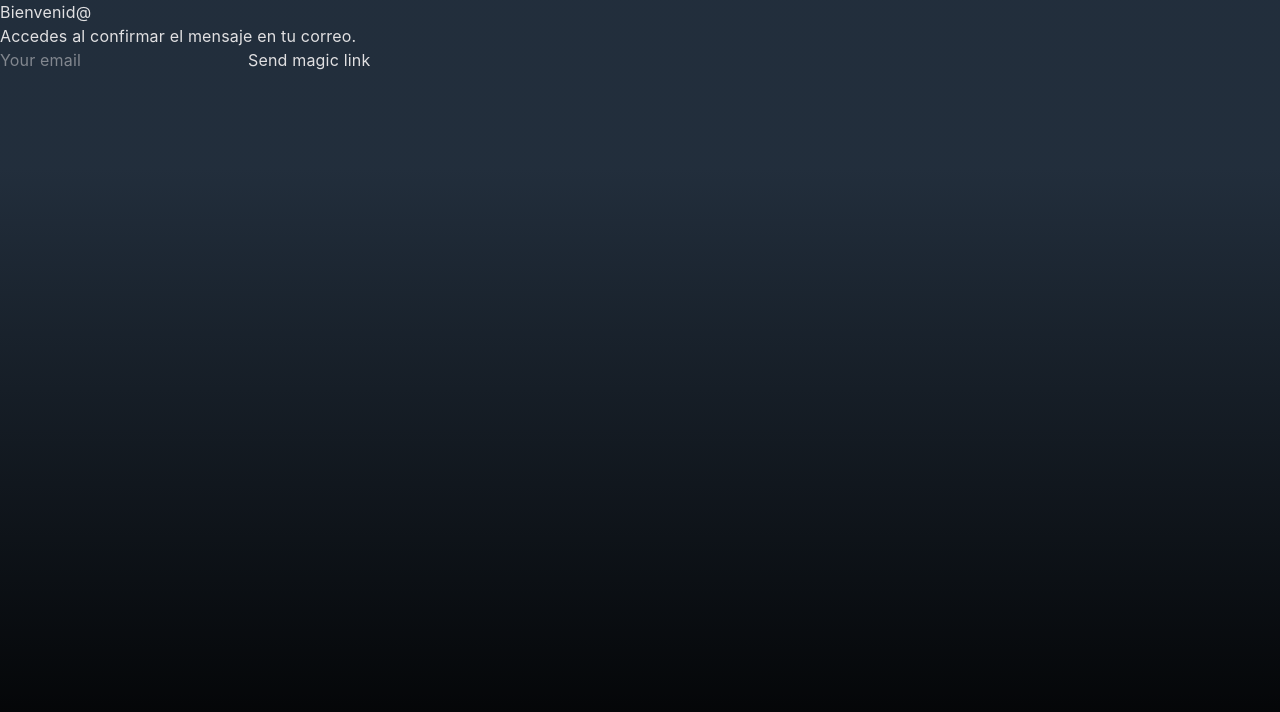
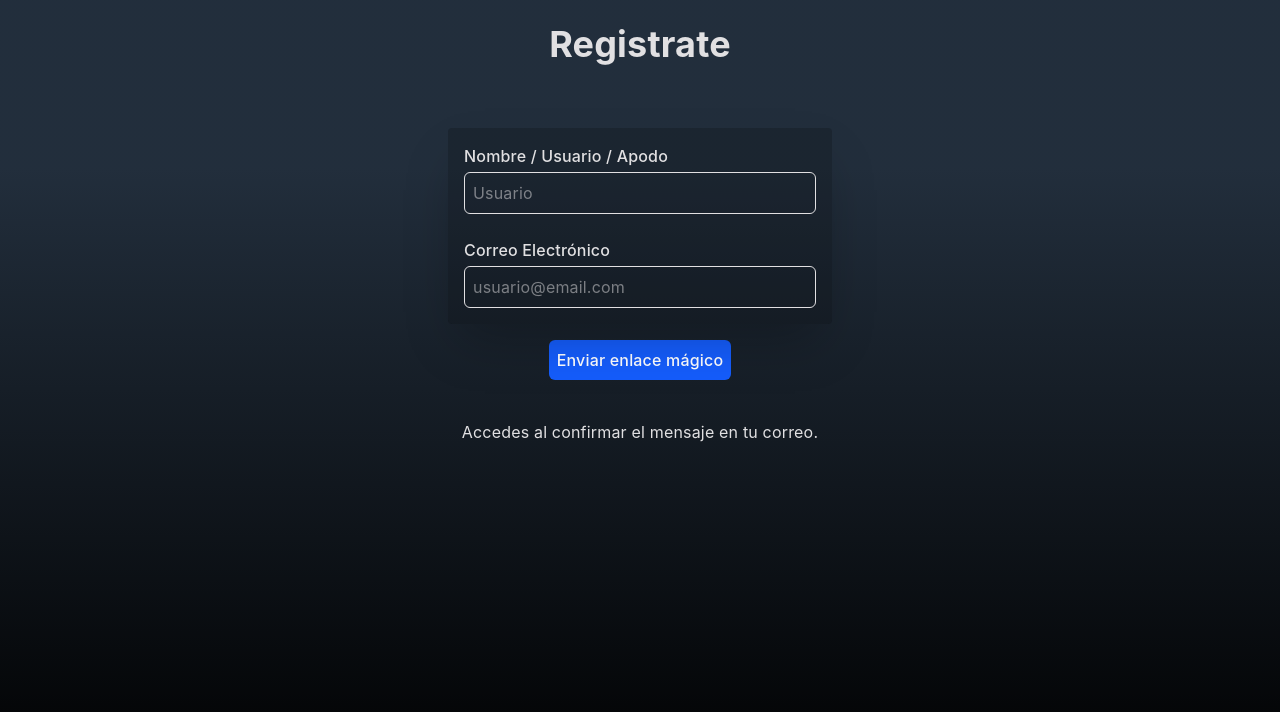
Before and after one commit to MoralesDaxz/todoApp, a React (Vite) app: page /login in a window 1280 px wide. Shown: the top 712 px of the page. Built offline with nearby package versions, Linux system fonts and the light colour scheme; no server answers.

Commit message:
feat: enhance authentication and todo management features with nickname support and role-based access

```diff
--- a/src/features/auth/LoginForm.tsx
+++ b/src/features/auth/LoginForm.tsx
@@ -3,28 +3,63 @@ export const LoginForm = ({
   setEmail,
   loading,
   handleLogin,
+  nickname,
+  setNickname,
 }: {
   email: string;
   setEmail: (email: string) => void;
+  nickname: string;
+  setNickname: (email: string) => void;
   loading: boolean;
   handleLogin: (event: React.FormEvent) => void;
 }) => {
   return (
-    <div>
-      <h1>Bienvenid@</h1>
-      <p>Accedes al confirmar el mensaje en tu correo.</p>
-      <form onSubmit={handleLogin}>
-        <input
-          type="email"
-          placeholder="Your email"
-          value={email}
-          required={true}
-          onChange={(e) => setEmail(e.target.value)}
-        />
-        <button disabled={loading}>
-          {loading ? <span>Loading</span> : <span>Send magic link</span>}
+    <section className="flex flex-col items-center">
+      <h1 className="font-bold text-4xl my-6">Registrate</h1>
+
+      <form
+        onSubmit={handleLogin}
+        className="flex flex-col gap-4 max-w-sm mx-auto mt-10 w-full"
+      >
+        <article className="border-gray-600 backdrop-brightness-80 shadow-2xl w-full rounded-sm p-4">
+          <div className="">
+            <label className="block text-md font-medium mb-1">
+              Nombre / Usuario / Apodo
+            </label>
+            <input
+              type="text"
+              placeholder="Usuario"
+              value={nickname}
+              onChange={(e) => setNickname(e.target.value)}
+              required
+              className="w-full p-2 border rounded-md outline-gray-400"
+            />
+          </div>
+
+          <div className="mt-6">
+            <label className="block text-md font-medium mb-1">
+              Correo Electrónico
+            </label>
+            <input
+              type="email"
+              placeholder="usuario@email.com"
+              value={email}
+              onChange={(e) => setEmail(e.target.value)}
+              required
+              className="w-full p-2 border rounded-md outline-gray-400"
+            />
+          </div>
+        </article>
+
+        <button
+          type="submit"
+          disabled={loading}
+          className="bg-blue-600 text-white p-2 rounded-md font-medium hover:bg-blue-700 disabled:opacity-50 w-fit self-center"
+        >
+          {loading ? "Enviando..." : "Enviar enlace mágico"}
         </button>
       </form>
-    </div>
+      <p className="mt-10">Accedes al confirmar el mensaje en tu correo.</p>
+    </section>
   );
 };
--- a/src/features/todos/hooks/useTodos.tsx
+++ b/src/features/todos/hooks/useTodos.tsx
@@ -1,6 +1,7 @@
 import { useQuery, useMutation, useQueryClient } from "@tanstack/react-query";
 import { supabase } from "../../../config/supabase/supabaseClient";
 import { fetchTodos, addTodo } from "../api/todoService";
+import { useAuth } from "../../../context/AuthContext";
 
 export interface Todo {
   id: string;
@@ -8,17 +9,33 @@ export interface Todo {
   task: string;
   status: "pending" | "done_by_user" | "confirmed";
   created_by: string;
-  created_at?: string; // Opcional dependiendo de si siempre lo pides en el select
+  created_at?: string;
 }
 
 export const useTodos = (listId: string | null) => {
+  const { user } = useAuth();
   const queryClient = useQueryClient();
 
-  // 1. SOLUCIÓN AL ERROR {...}: Configuración completa del Query
+  // 1. Consulta el rol del usuario en la lista activa
+  const { data: memberRole } = useQuery({
+    queryKey: ["list_role", listId, user?.id],
+    queryFn: async () => {
+      if (!listId || !user?.id) return null;
+      const { data } = await supabase
+        .from("list_members")
+        .select("role")
+        .eq("list_id", listId)
+        .eq("user_id", user.id)
+        .maybeSingle();
+      return data?.role || null; // 'read' | 'write' | null
+    },
+    enabled: !!listId && !!user?.id,
+  });
+
   const { data: todos = [], isLoading } = useQuery<Todo[], Error>({
     queryKey: ["todos", listId],
     queryFn: () => fetchTodos(listId!),
-    enabled: !!listId, // Solo se ejecuta si hay un listId válido
+    enabled: !!listId,
   });
 
   const addMutation = useMutation({
@@ -28,16 +45,15 @@ export const useTodos = (listId: string | null) => {
     },
   });
 
-  // 2. SOLUCIÓN AL ERROR PostgrestFilterBuilder: Usar async/await
+
   const markAsDoneMutation = useMutation({
     mutationFn: async (id: string) => {
       const { data, error } = await supabase
         .from("todos")
         .update({ status: "done_by_user" })
         .eq("id", id)
-        .select(); // El .select() es buena práctica para asegurar que devuelva la fila actualizada
+        .select();
 
-      // Si Supabase devuelve un error, lo "lanzamos" para que React Query se entere de que la mutación falló
       if (error) throw new Error(error.message);
       return data;
     },
@@ -62,11 +78,47 @@ export const useTodos = (listId: string | null) => {
     },
   });
 
+
+  const deleteMutation = useMutation({
+    mutationFn: async (id: string) => {
+      const { data, error } = await supabase
+        .from("todos")
+        .delete()
+        .eq("id", id);
+
+      if (error) throw new Error(error.message);
+      return data;
+    },
+    onSuccess: () => {
+      queryClient.invalidateQueries({ queryKey: ["todos", listId] });
+    },
+  });
+
+  const renameMutation = useMutation({
+    // Recibe un objeto con el ID de la tarea y el nuevo texto
+    mutationFn: async ({ id, newTask }: { id: string; newTask: string }) => {
+      const { data, error } = await supabase
+        .from("todos")
+        .update({ task: newTask })
+        .eq("id", id)
+        .select();
+
+      if (error) throw new Error(error.message);
+      return data;
+    },
+    onSuccess: () => {
+      queryClient.invalidateQueries({ queryKey: ["todos", listId] });
+    },
+  });
+
   return {
     todos,
     isLoading,
     addMutation,
     markAsDoneMutation,
     confirmMutation,
+    deleteMutation,
+    renameMutation,
+    memberRole
   };
 };
--- a/src/hooks/useSupabaseAuth.ts
+++ b/src/hooks/useSupabaseAuth.ts
@@ -3,8 +3,8 @@ import { supabase } from "../config/supabase/supabaseClient";
 
 export const useSupabaseAuth = () => {
   const [loading, setLoading] = useState(false);
+  const [nickname, setNickname] = useState("");
   const [email, setEmail] = useState("");
-  // Tipamos claims explícitamente para evitar problemas de "any"
   const [claims, setClaims] = useState<unknown>(null);
   const [verifying, setVerifying] = useState(false);
   const [authError, setAuthError] = useState("");
@@ -50,7 +50,6 @@ export const useSupabaseAuth = () => {
     const {
       data: { subscription },
     } = supabase.auth.onAuthStateChange(() => {
-      // CORRECCIÓN 1: Manejo seguro de nulos aquí también
       supabase.auth.getClaims().then(({ data }) => {
         setClaims(data?.claims || null);
       });
@@ -61,20 +60,28 @@ export const useSupabaseAuth = () => {
 
   const handleLogin = async (event: React.FormEvent) => {
     event.preventDefault();
+
+    if (!nickname.trim()) {
+      alert("Por favor, ingresa un apodo.");
+      return;
+    }
+
     setLoading(true);
 
     const { error } = await supabase.auth.signInWithOtp({
       email,
       options: {
         emailRedirectTo: window.location.origin,
+        data: {
+          nickname: nickname.trim(), // 2. Se guarda en user_metadata
+        },
       },
     });
 
     if (error) {
-      // CORRECCIÓN 2: Supabase v2 AuthError solo utiliza 'message'
       alert(error.message);
     } else {
-      alert("Check your email for the login link!");
+      alert("¡Revisa tu correo para el enlace de acceso!");
     }
 
     setLoading(false);
@@ -101,5 +108,7 @@ export const useSupabaseAuth = () => {
     handleLogin,
     handleLogout,
     clearAuthError,
+    setNickname,
+    nickname
   };
 };
--- a/src/pages/DashBoard.page.tsx
+++ b/src/pages/DashBoard.page.tsx
@@ -6,8 +6,9 @@ import LogUser from "../components/UI/LogUser";
 import { formatRelativeTime } from "../utils/date";
 
 export const DashBoard = () => {
+
+
   const { lists, isLoading, createMutation } = useLists();
-  console.log(lists);
 
   const navigate = useNavigate();
 
--- a/src/pages/Login.page.tsx
+++ b/src/pages/Login.page.tsx
@@ -16,6 +16,8 @@ const Login = () => {
     authSuccess,
     handleLogin,
     clearAuthError,
+    setNickname,
+    nickname,
   } = useSupabaseAuth();
 
   if (verifying) {
@@ -38,6 +40,8 @@ const Login = () => {
 
   return (
     <LoginForm
+      nickname={nickname}
+      setNickname={setNickname}
       email={email}
       setEmail={setEmail}
       loading={loading}
```
Also changed, not shown: src/pages/ToDo.page.tsx (+60 -30 lines).
